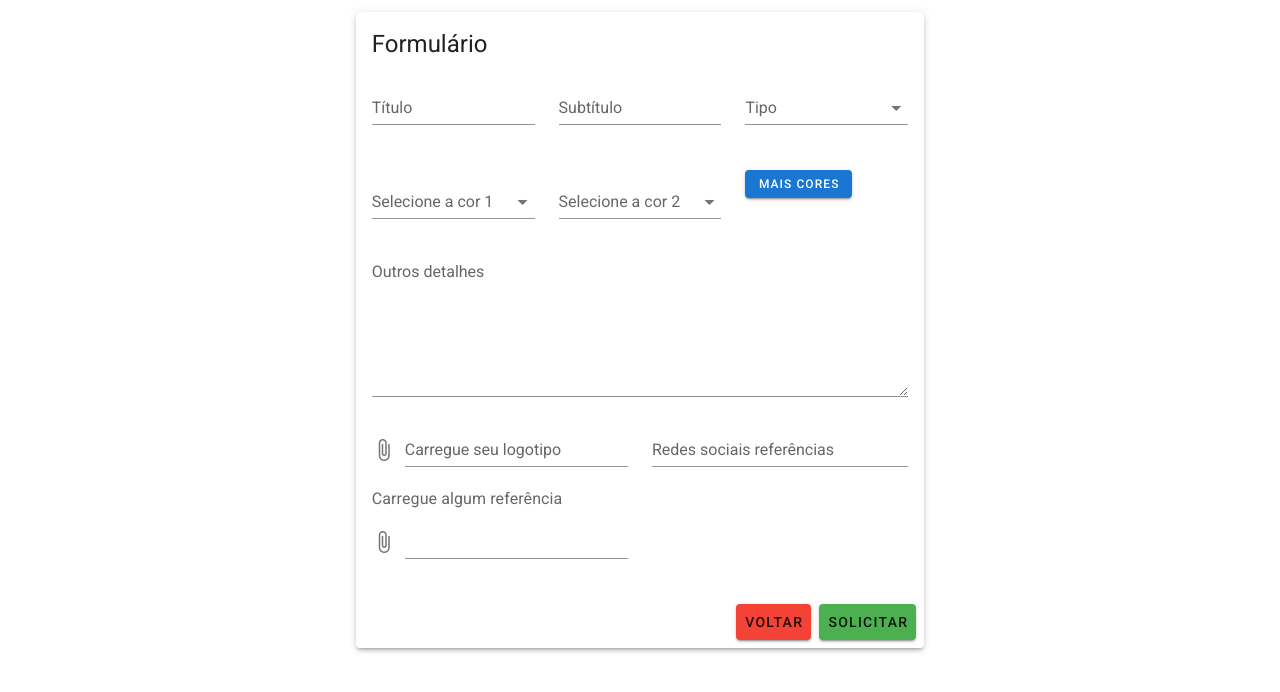
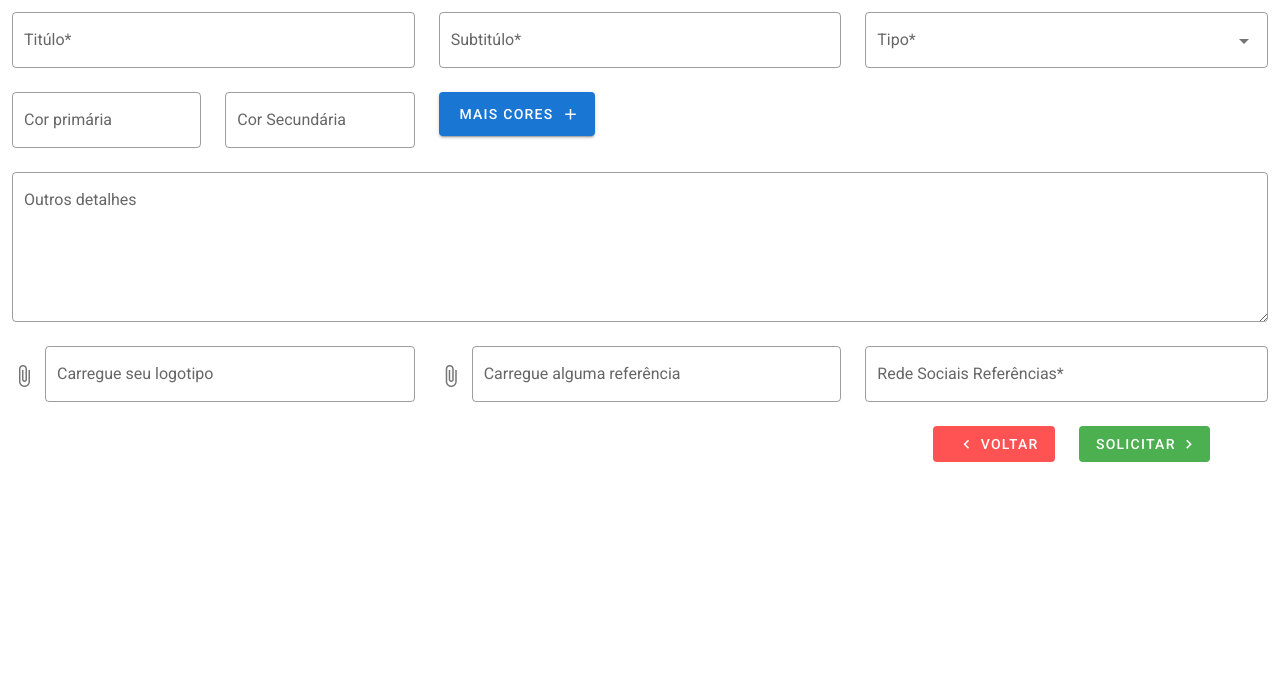
Before and after one commit to lkscomk/umbrella_designer_view, a Vue app: page /pedido in a window 1280 px wide. Shown: the top 692 px of the page. Built offline with nearby package versions, Linux system fonts and the light colour scheme.

Commit message:
Tela de pedido principal

```diff
--- a/src/views/pedido/index.vue
+++ b/src/views/pedido/index.vue
@@ -1,55 +1,59 @@
 <template>
-  <v-container>
-    <v-row justify="center">
-      <v-col cols="12" sm="10" md="8" lg="6">
-        <v-card class="elevation-3">
-          <v-card-title>
-            <span class="headline">Formulário</span>
-          </v-card-title>
-          <v-card-text>
+  <v-main>
+    <v-container fluid class="d-flex justify-center">
     <v-row>
       <v-col cols="4">
-                <v-text-field label="Título"></v-text-field>
+        <v-text-field label="Titúlo*" outlined requerid hide-details></v-text-field>
       </v-col>
       <v-col cols="4">
-                <v-text-field label="Subtítulo"></v-text-field>
+        <v-text-field label="Subtitúlo*" outlined requerid hide-details></v-text-field>
+      </v-col>
+      <v-col class="d-flex" cols="4">
+        <v-select :items="items" label="Tipo*" outlined requerid hide-details></v-select>
+      </v-col>
+      <v-col class="d-flex" cols="2">
+        <v-text-field label="Cor primária" outlined requerid hide-details></v-text-field>
+      </v-col>
+      <v-col class="d-flex" cols="2">
+        <v-text-field label="Cor Secundária" outlined requerid hide-details></v-text-field>
+      </v-col>
+      <v-col class="d-flex" cols="2">
+        <v-btn color="primary" class="white--text" elevation="2" large>
+          Mais cores
+          <v-icon right dark>
+            mdi-plus
+          </v-icon>
+        </v-btn>
+      </v-col>
+      <v-col cols="12">
+        <v-textarea outlined requerid hide-details label="Outros detalhes"></v-textarea>
       </v-col>
       <v-col cols="4">
-                <v-select label="Tipo" :items="tipos"></v-select>
-              </v-col>
-            </v-row>
-            <v-row>
-              <v-col cols="4">
-                <v-select label="Selecione a cor 1" :items="cores"></v-select>
+        <v-file-input label="Carregue seu logotipo" outlined hide-details="18"></v-file-input>
       </v-col>
       <v-col cols="4">
-                <v-select label="Selecione a cor 2" :items="cores"></v-select>
+        <v-file-input label="Carregue alguma referência" outlined hide-details="18"></v-file-input>
       </v-col>
       <v-col cols="4">
-                <v-btn small color="primary">Mais cores</v-btn>
+        <v-text-field label="Rede Sociais Referências*" outlined requerid hide-details></v-text-field>
       </v-col>
-            </v-row>
-            <v-textarea label="Outros detalhes"></v-textarea>
-            <v-row>
-              <v-col cols="6">
-                <v-file-input label="Carregue seu logotipo"></v-file-input>
-                <v-label>Carregue algum referência</v-label>
-                <v-file-input></v-file-input>
+      <v-col cols="10" class="d-flex justify-end">
+        <v-btn depressed color="error">
+          <v-icon right dark class="mr-1">
+            mdi-chevron-left
+          </v-icon>Voltar
+        </v-btn>
       </v-col>
-              <v-col cols="6">
-                <v-text-field label="Redes sociais referências"></v-text-field>
-              </v-col>
-            </v-row>
-          </v-card-text>
-          <v-card-actions>
-            <v-spacer></v-spacer>
-            <v-btn color="red">Voltar</v-btn>
-            <v-btn color="green">Solicitar</v-btn>
-          </v-card-actions>
-        </v-card>
+      <v-col cols="1">
+        <v-btn depressed color="success">
+         Solicitar <v-icon right dark class="ml-1">
+            mdi-chevron-right
+          </v-icon>
+        </v-btn>
       </v-col>
     </v-row>
     </v-container>
+  </v-main>
 </template>
 <style scoped>
 .v-card {
@@ -58,13 +62,8 @@
 }
 </style>
 <script>
+
 export default {
   name: 'homePedido'
-  // data() {
-  //   return {
-  //     tipos: ["Tipo 1", "Tipo 2", "Tipo 3"],
-  //     cores: ["Cor 1", "Cor 2", "Cor 3"],
-  //   };
-  // },
 }
 </script>
```
Lines whose indentation alone changed are shown as unchanged.
